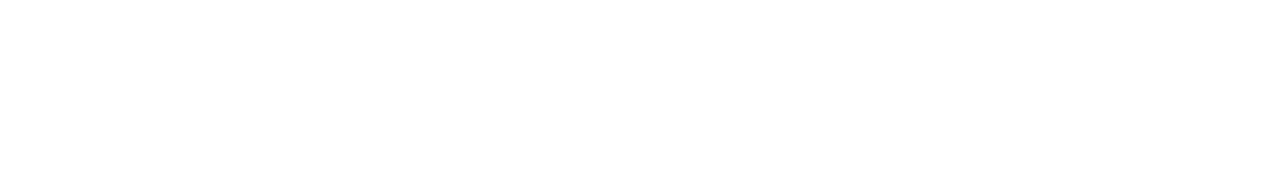
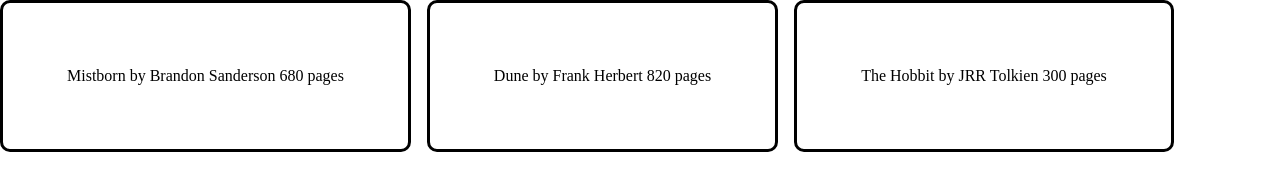
Before and after one commit to Stolen-Goods/library, a plain HTML site: page index.html in a window 1280 px wide. Drawn offline with Linux system fonts and the light colour scheme.

Commit message:
Add function to display books

```diff
--- a/main.js
+++ b/main.js
@@ -12,7 +12,21 @@
 
 const library = [mistborn, dune, hobbit];
 
-console.log(library);
 
 function addBookToLibrary() {
 }
+
+// library.forEach(display);
+
+function display() {
+    let index = 0;
+    for (let i = 0; i < library.length; i++) {
+        const shelf = library[index];
+        const book = document.createElement("div");
+        book.innerText = `${shelf.title} by ${shelf.author} ${shelf.pages} pages`;
+        document.body.appendChild(book);
+        index++;
+    }
+}
+
+display();
--- a/style.css
+++ b/style.css
@@ -0,0 +1,16 @@
+* {
+    padding: 0;
+    margin: 0;
+    box-sizing: border-box;
+}
+
+body {
+    display: flex;
+    gap: 1rem;
+}
+
+div {
+    border: 3px solid black;
+    padding: 4rem;
+    border-radius: 10px;
+}
```
Also changed, not shown: index.html (line endings or trailing spaces).
